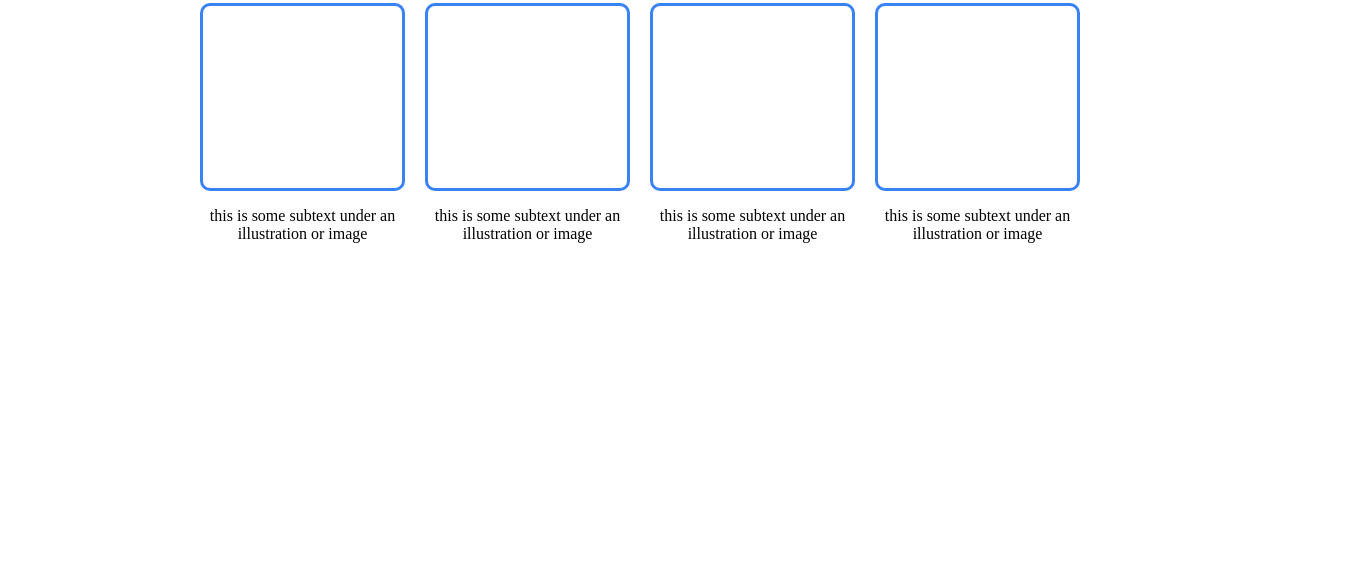
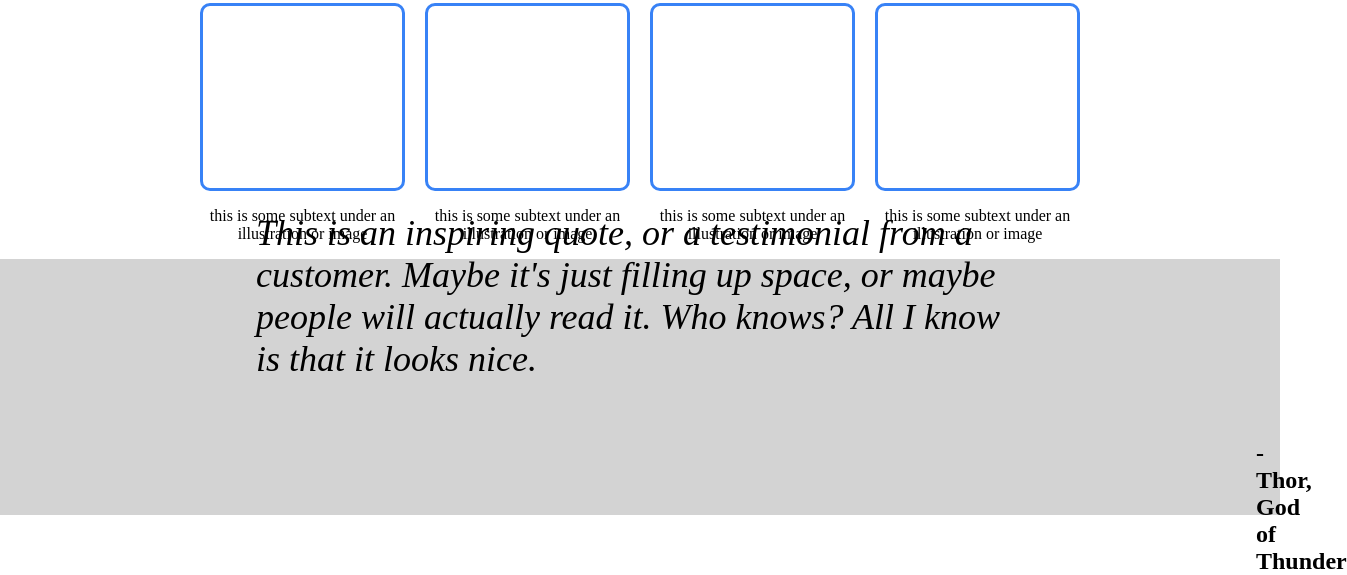
Before and after one commit to JulianJechart/Project-Landing-Page, a plain HTML site: page index.html in a window 1280 px wide. Shown: the part 535-1110 px from the top of the page, 1347 px wide, since content can reach past the window. Before the commit the page ends 800 px from the top, so only its background shows below. Drawn offline with Linux system fonts and the light colour scheme.

Commit message:
Add quote to website

```diff
--- a/index.html
+++ b/index.html
@@ -45,5 +45,9 @@
             <p style="flex: 1">this is some subtext under an illustration or image</p>
         </div>
     </div>
+    <div style="padding: 0px 256px 0px 256px; height: 256px; display: flex; flex-direction: column; justify-content: center; align-items: middle; background-color: lightgray;">
+        <p style="font-weight: light; font-size: 36px;"><i>This is an inspiring quote, or a testimonial from a customer. Maybe it's just filling up space, or maybe people will actually read it. Who knows? All I know is that it looks nice.</i></p>
+        <p style="padding-left: 1000px; font-weight: 800; font-size: 24px;">-Thor, God of Thunder</p>
+    </div>
 </body>
 </html>
```
